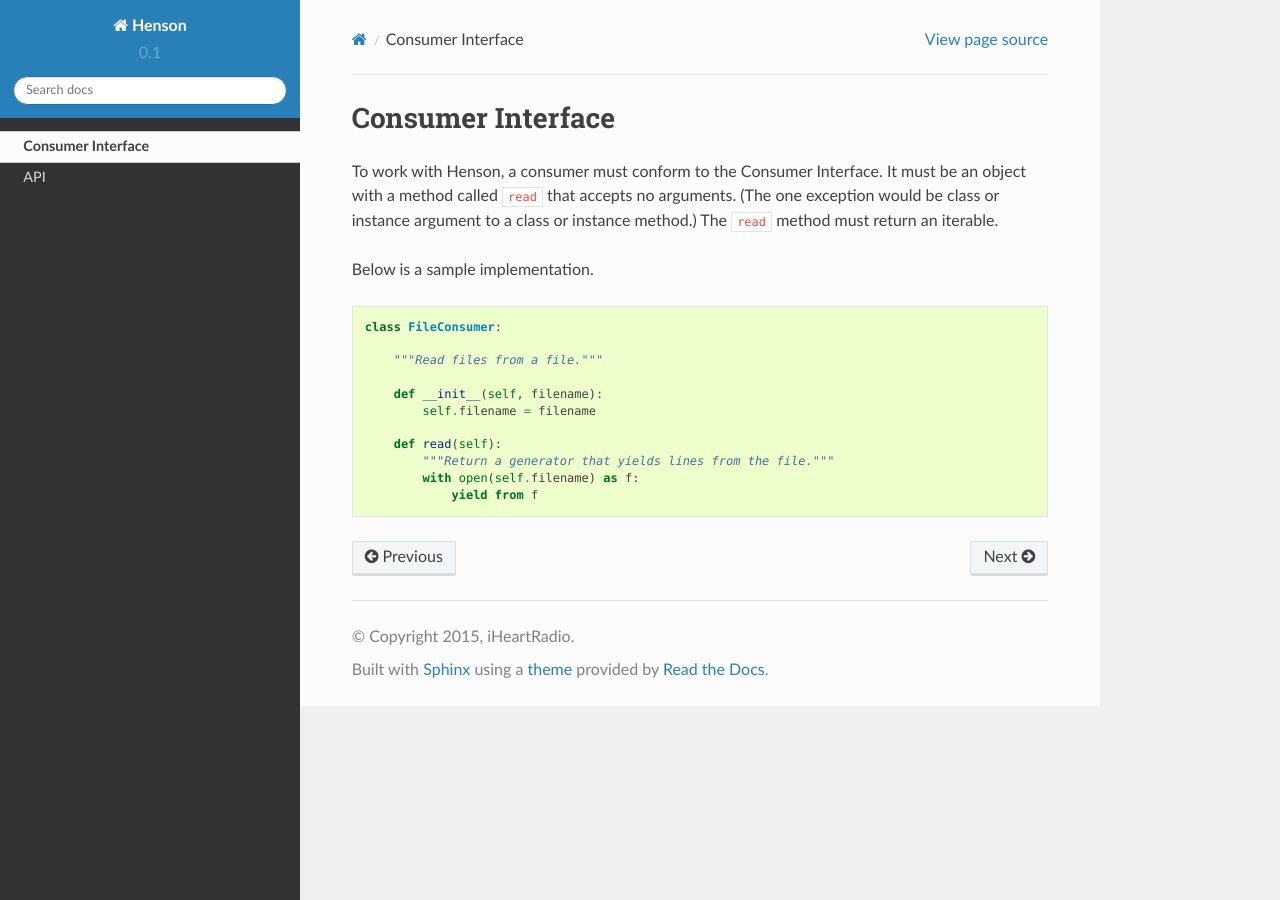
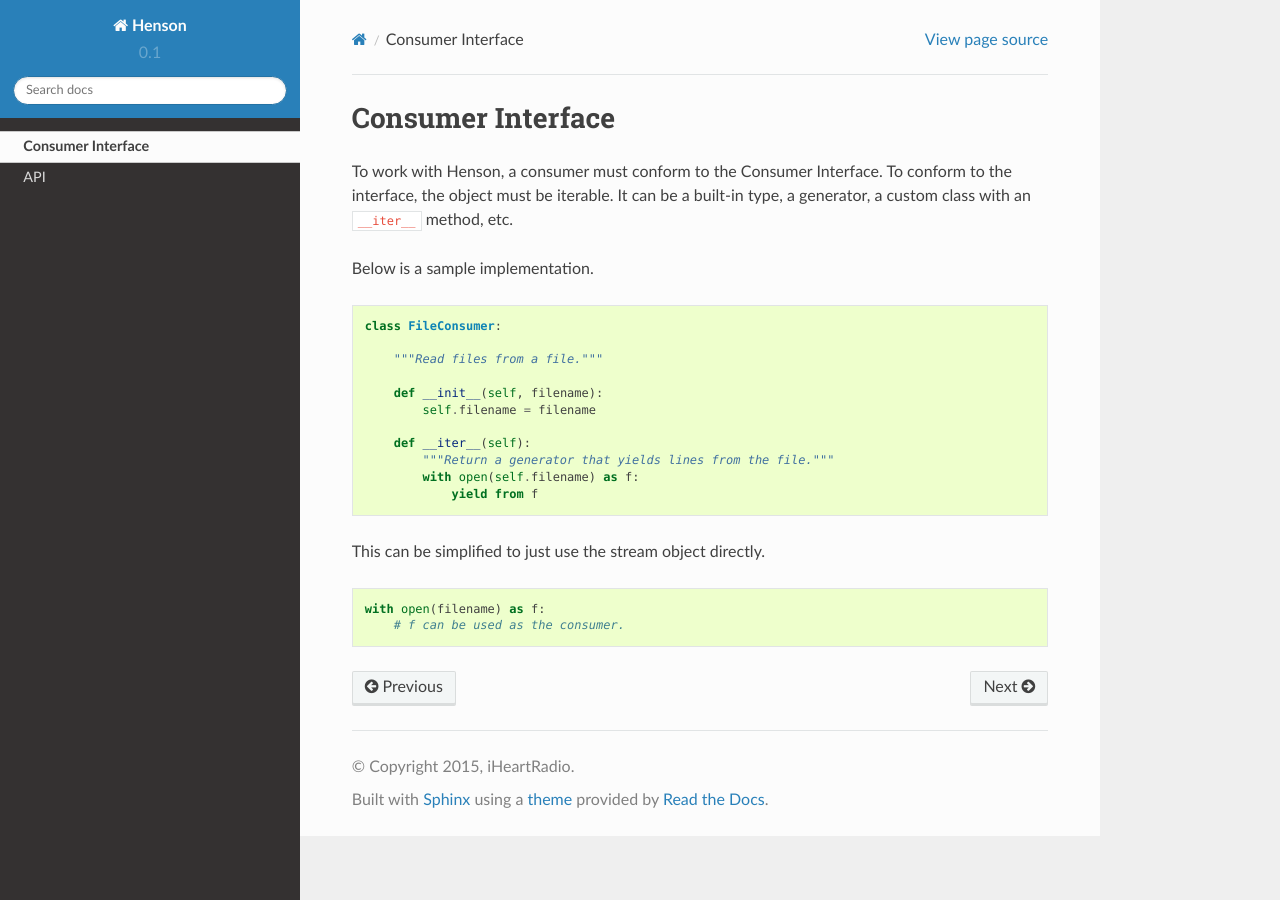
Before and after one commit to iheartradio/Henson, a Sphinx documentation site: the page built from docs/interface.rst, in a window 1280 px wide. Built offline with Sphinx 7.4.7 and the Read the Docs theme 2.0.0, drawn with Linux system fonts in a browser that asks for light colours.

Commit message:
Change Consumer Interface to be anything iterable
When Henson consumes through its consumer instance, it uses the instance
as an iterator, with the exception that the consumer must provide a
method called `read` which returns the iterator. The Consumer Interface
can be simplified to iterate over the consumer directly. This means that
custom classes and won't be needed just to wrap around iterators.

```diff
--- a/docs/index.rst
+++ b/docs/index.rst
@@ -29,7 +29,7 @@ Quickstart
         def __init__(self, filename):
             self.filename = filename
 
-        def read(self):
+        def __iter__(self):
             with open(self.filename) as f:
                 yield from f
 
--- a/docs/interface.rst
+++ b/docs/interface.rst
@@ -2,10 +2,9 @@
 Consumer Interface
 ==================
 
-To work with Henson, a consumer must conform to the Consumer Interface. It must
-be an object with a method called ``read`` that accepts no arguments. (The one
-exception would be class or instance argument to a class or instance method.)
-The ``read`` method must return an iterable.
+To work with Henson, a consumer must conform to the Consumer Interface. To
+conform to the interface, the object must be iterable. It can be a built-in
+type, a generator, a custom class with an ``__iter__`` method, etc.
 
 Below is a sample implementation.
 
@@ -18,7 +17,14 @@ Below is a sample implementation.
         def __init__(self, filename):
             self.filename = filename
 
-        def read(self):
+        def __iter__(self):
             """Return a generator that yields lines from the file."""
             with open(self.filename) as f:
                 yield from f
+
+This can be simplified to just use the stream object directly.
+
+.. code::
+
+    with open(filename) as f:
+        # f can be used as the consumer.
```
Also changed, not shown: README.rst (+3 -5 lines), 1 other file.
